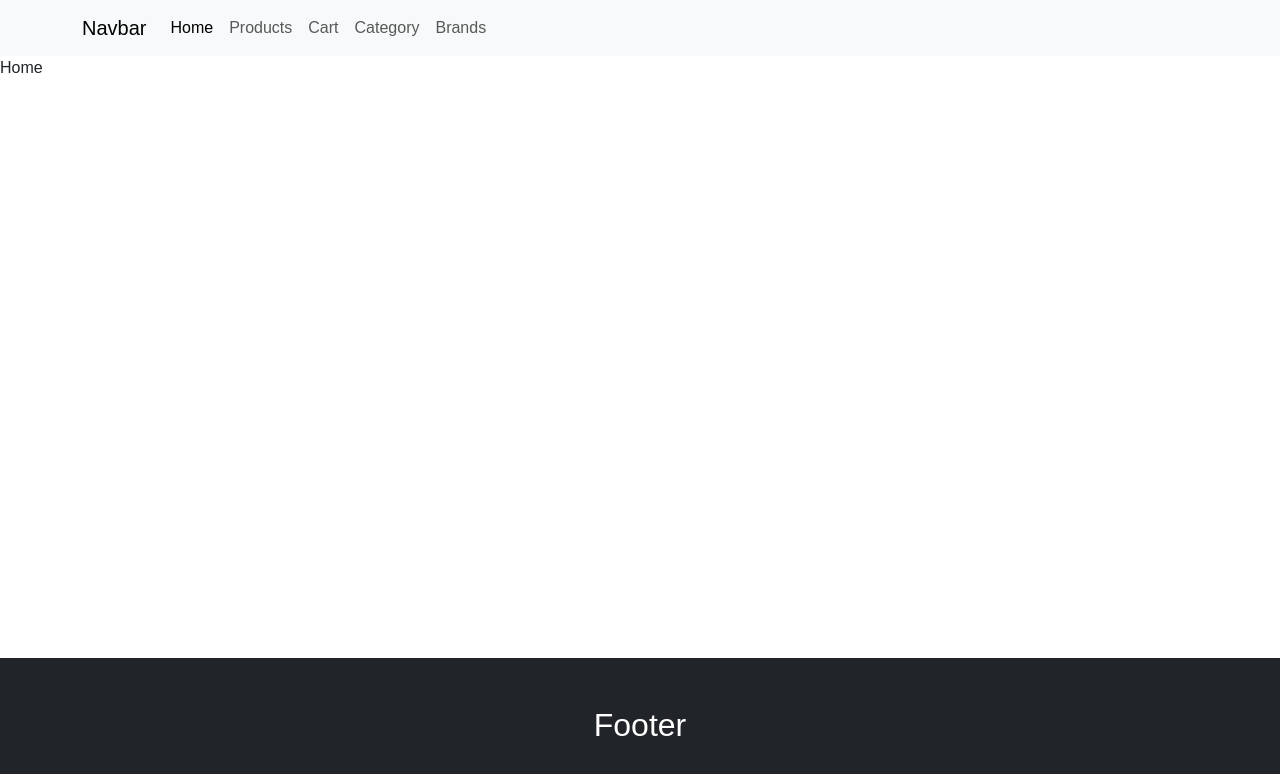
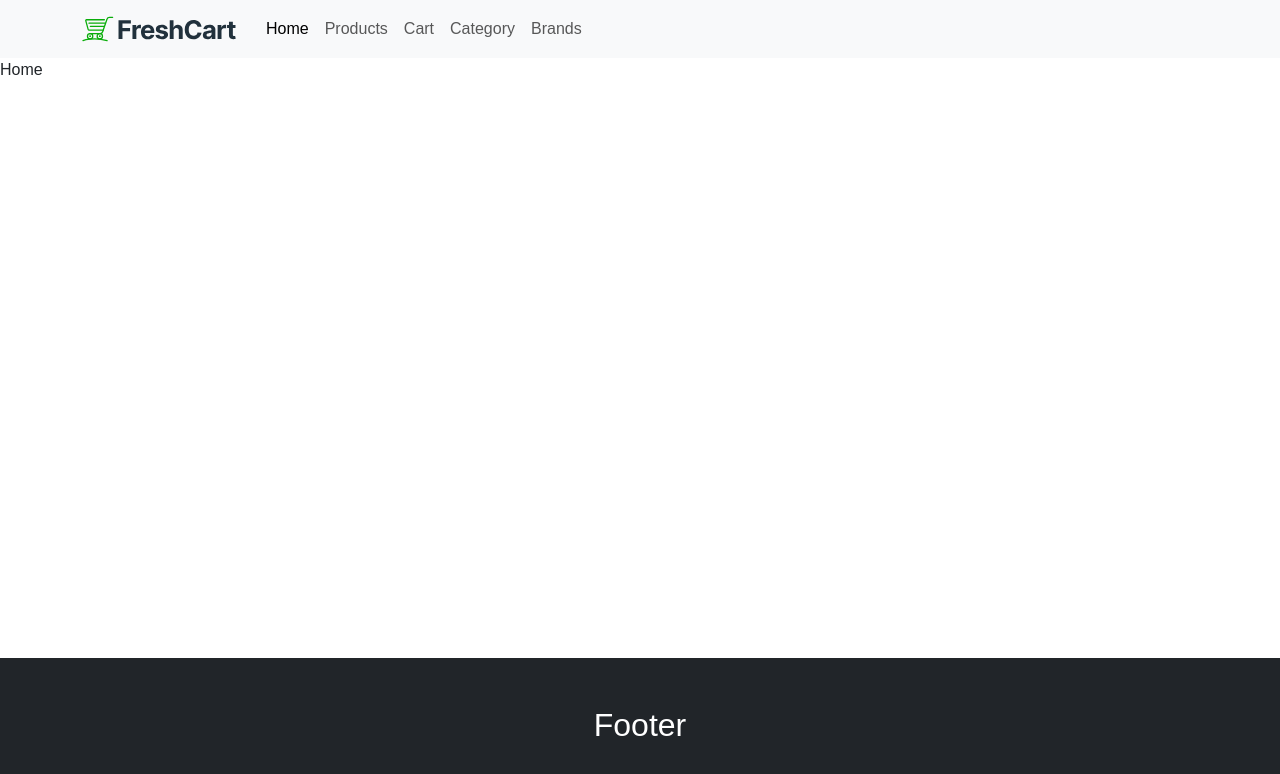
Before and after one commit to Irenaeus-XVI/e-commerce-react, a React (Create React App) app: page / in a window 1280 px wide. Shown: the top 774 px of the page. Built offline with nearby package versions, Linux system fonts and the light colour scheme; a web font is replaced by a local one.

Commit message:
Add Website Logo.

```diff
--- a/src/Components/NavBar/NavBar.jsx
+++ b/src/Components/NavBar/NavBar.jsx
@@ -1,12 +1,15 @@
 import React from 'react'
 import styles from './NavBar.module.css'
 import { Link } from 'react-router-dom'
+import logo from '../../assets/images/freshcart-logo.svg'
 export default function NavBar() {
     return (
         <>
             <nav className="navbar navbar-expand-lg bg-body-tertiary">
                 <div className="container ">
-                    <Link className="navbar-brand" to={''}>Navbar</Link>
+                    <Link className="navbar-brand" to={''}>
+                        <img src={logo} alt="" />
+                    </Link>
                     <button className="navbar-toggler" type="button" data-bs-toggle="collapse" data-bs-target="#navbarSupportedContent" aria-controls="navbarSupportedContent" aria-expanded="false" aria-label="Toggle navigation">
                         <span className="navbar-toggler-icon" />
                     </button>
```
Also changed, not shown: src/assets/images/404.png (added), src/assets/images/freshcart-logo.svg (added).
